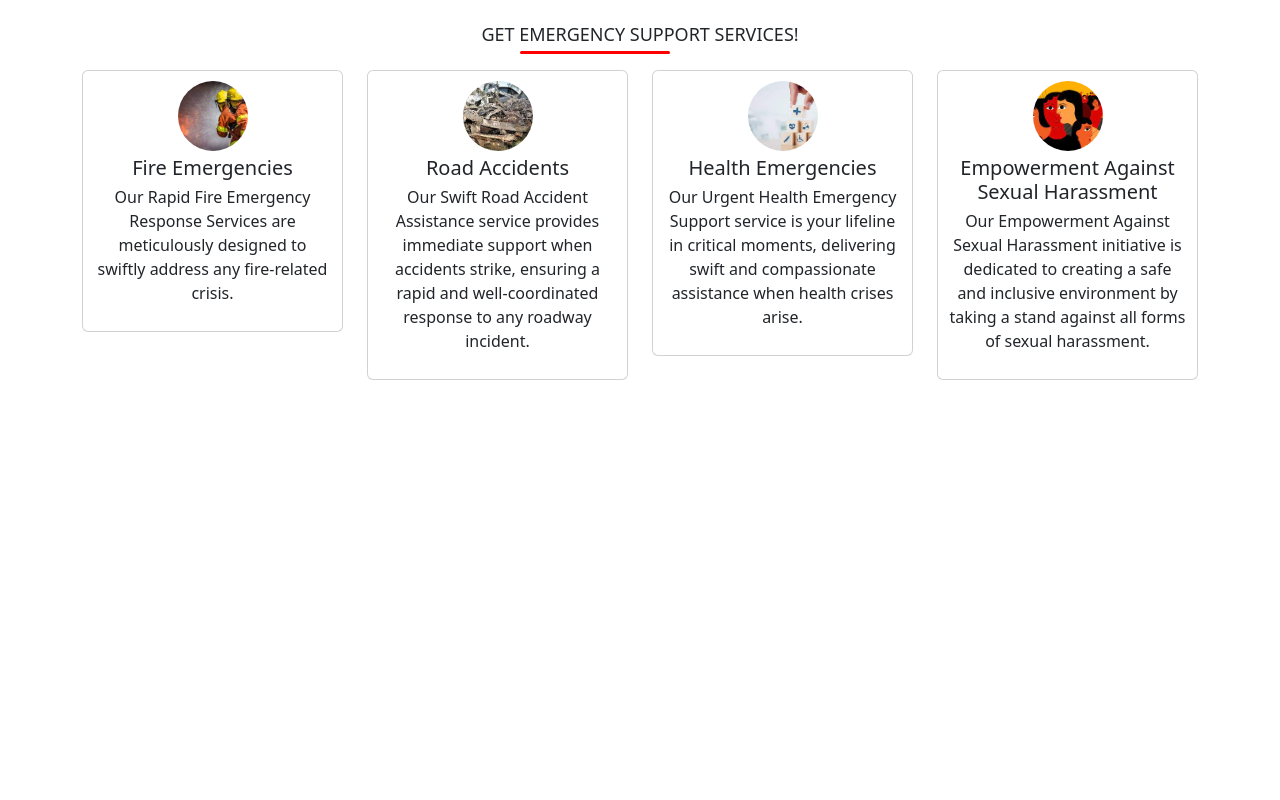
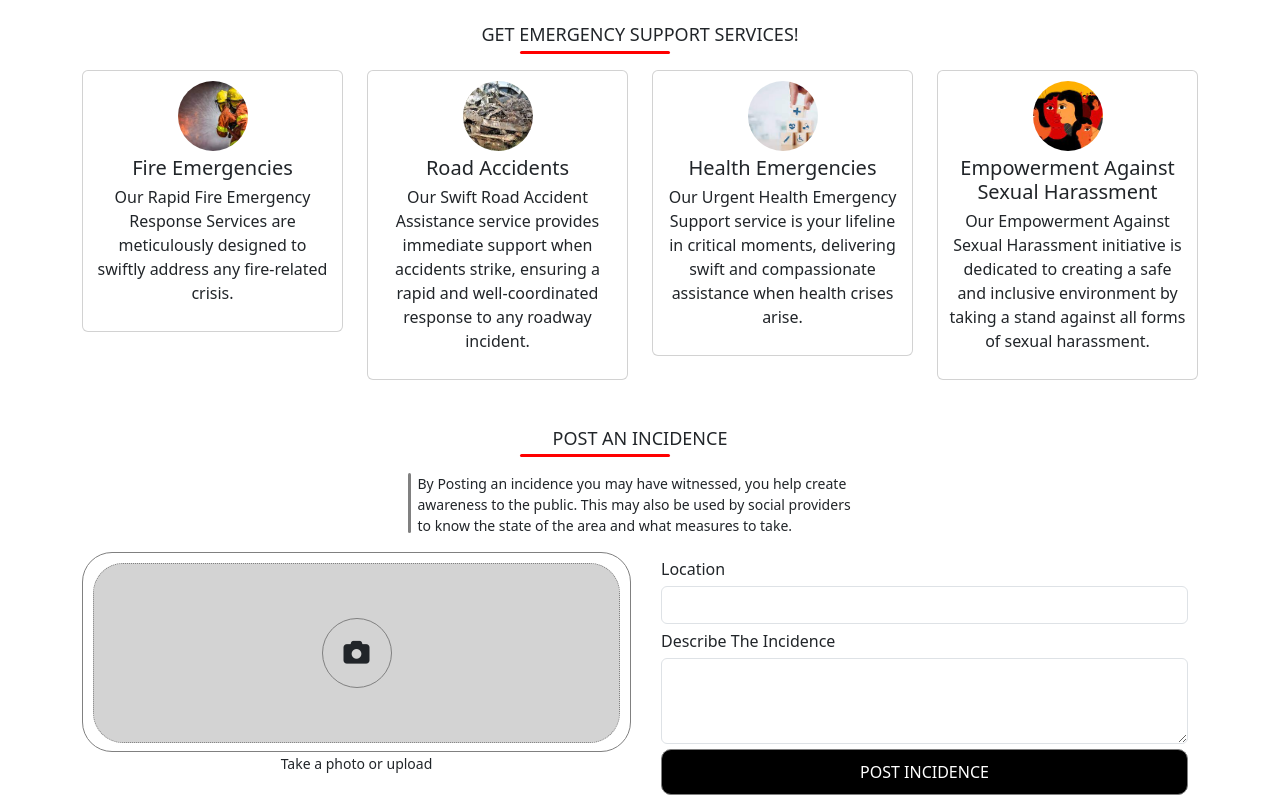
Before and after one commit to wamae-ndiritu/innovate_nairobi, a React (Create React App) app in the folder client/: page / in a window 1280 px wide. Shown: the part 584-1384 px from the top of the page. Before the commit the page ends 964 px from the top, so only its background shows below. Built offline with nearby package versions, Linux system fonts and the light colour scheme.

Commit message:
Add record incidence component

```diff
--- a/client/src/components/RecordIncidence.jsx
+++ b/client/src/components/RecordIncidence.jsx
@@ -1,7 +1,48 @@
 import React from "react";
+import Title from "./Title";
 
 const RecordIncidence = () => {
-  return <div>RecordIncidence</div>;
+  return (
+    <div className="container mt-5">
+      <Title>Post an Incidence</Title>
+      <div className="row record-cont mt-3">
+        <div className="incidence-cont">
+          <div className="col-lg-5 col-md-5 col-sm-6 col-10 incidence-note">
+            <div className="line"></div>
+            <p>
+              By Posting an incidence you may have witnessed, you help create
+              awareness to the public. This may also be used by social providers
+              to know the state of the area and what measures to take.
+            </p>
+          </div>
+          <form>
+            <div className="photo-cont">
+              <label htmlFor="photo" className="photo-wrapper">
+                <div className="camera-cont">
+                  <i className="fa fa-camera" aria-hidden="true"></i>
+                </div>
+              </label>
+              <input
+                type="file"
+                id="photo"
+                accept="image/*"
+                capture="camera"
+                className="d-none"
+              />
+              <p>Take a photo or upload</p>
+            </div>
+            <div className="incidence-details">
+              <label htmlFor="loc">Location</label>
+              <input type="text" className="form-control" id="loc" />
+              <label htmlFor="desc">Describe the incidence</label>
+              <textarea className="form-control" id="desc" rows="3"></textarea>
+              <button className="btn-submit">Post Incidence</button>
+            </div>
+          </form>
+        </div>
+      </div>
+    </div>
+  );
 };
 
 export default RecordIncidence;
--- a/client/src/components/Services.jsx
+++ b/client/src/components/Services.jsx
@@ -1,13 +1,11 @@
 import React from "react";
 import { servicesData } from "../data/services";
+import Title from "./Title";
 
 const Services = () => {
   return (
     <div className="container mt-5">
-      <div className="sub-title">
-        <h4 className="h4 text-center">Get Emergency Support Services!</h4>
-        <div className="hr"></div>
-      </div>
+      <Title>Get Emergency Support Services!</Title>
       <div className="row mt-3">
         {servicesData.map((service) => {
           const { id, title, image, desc } = service;
--- /dev/null
+++ b/client/src/components/Title.jsx
@@ -0,0 +1,14 @@
+import React from "react";
+
+const Title = ({ children }) => {
+  return (
+    <div className="cont">
+      <div className="sub-title">
+        <h4 className="h4 text-center">{children}</h4>
+        <div className="hr"></div>
+      </div>
+    </div>
+  );
+};
+
+export default Title;
--- a/client/src/index.scss
+++ b/client/src/index.scss
@@ -155,6 +155,100 @@
 
 }
 
+// Record Incidence Section
+
+.record-cont{
+    display: flex;
+    justify-content: center;
+
+    .incidence-cont{
+        .incidence-note{
+            margin: 0 auto;
+
+            .line{
+                height: 60px;
+                width: 3px;
+                background-color: gray;
+                border-radius: 10px;
+            }
+
+            p{
+                font-size: 14px;
+                margin-top: -60px;
+                padding: 0 10px;
+            }
+        }
+    }
+
+    form{
+        display: flex;
+        flex-wrap: wrap;
+        gap: 20px;
+
+        .photo-cont{
+            flex: 1;
+            border: 1px solid gray;
+            height: 200px;
+            border-radius: 30px;
+            padding: 10px;
+            cursor: pointer;
+
+            label{
+                border: 1px dotted gray;
+                display: flex;
+                height: calc(200px - 20px);
+                align-items: center;
+                justify-content: center;
+                border-radius: 30px;
+                background-color: lightgray;
+
+                .camera-cont{
+                    width: 70px;
+                    height: 70px;
+                    border-radius: 50%;
+                    display: flex;
+                    align-items: center;
+                    justify-content: center;
+                    border: 1px solid gray;
+
+                    i{
+                        font-size: 26px;
+                    }
+                }
+            }
+
+            p{
+                padding: 3px 0;
+                font-size: 14px;
+                margin-top: 7px;
+                text-align: center;
+            }
+        }
+
+        .incidence-details{
+            flex: 1;
+            padding: 0 10px;
+
+            label{
+                margin: 5px 0;
+                font-size: 16px;
+                text-transform: capitalize;
+            }
+
+            .btn-submit{
+                background-color: #000;
+                width: 100%;
+                margin: 5px 0;
+                padding: 10px;
+                border: 1px solid gray;
+                color: #fff;
+                border-radius: 10px;
+                text-transform: uppercase;
+            }
+        }
+    }
+}
+
 // Mobile Responsiveness
 
 @media (max-width: 575.5px){
@@ -184,4 +278,20 @@
     .service-card{
         margin-bottom: 10px;
     }
+
+    .incidence-note{
+        .line{
+            height: 100px !important;
+        }
+
+        p{
+            margin-top: -100px !important;
+        }
+    }
+
+    form {
+        .photo-cont{
+            flex: 100% !important;
+        }
+    }
 }
--- a/client/src/screens/HomeScreen.jsx
+++ b/client/src/screens/HomeScreen.jsx
@@ -1,12 +1,14 @@
 import React from "react";
 import Hero from "../components/Hero";
 import Services from "../components/Services";
+import RecordIncidence from "../components/RecordIncidence";
 
 const HomeScreen = () => {
   return (
     <>
       <Hero />
       <Services />
+      <RecordIncidence />
     </>
   );
 };
```
